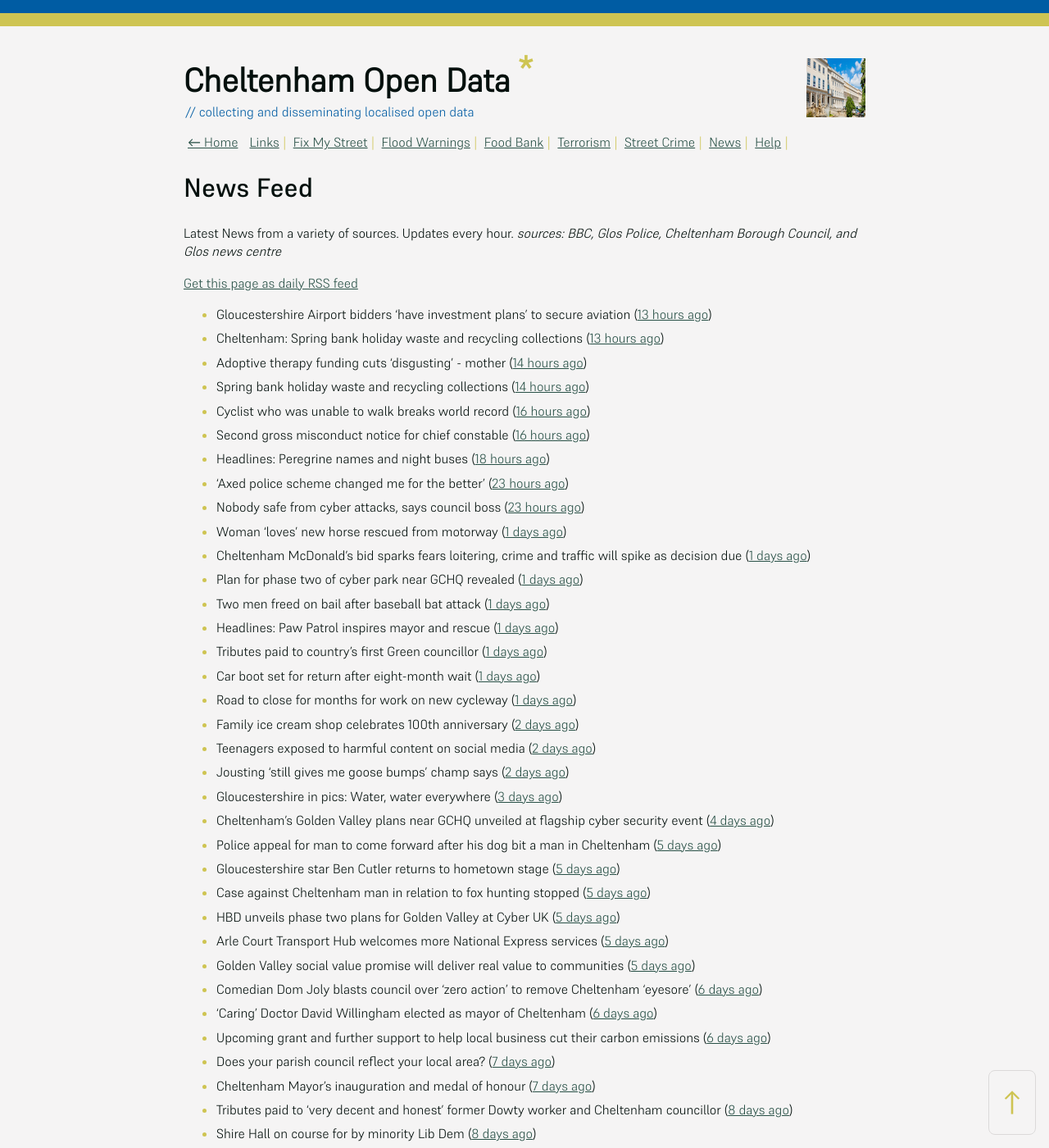
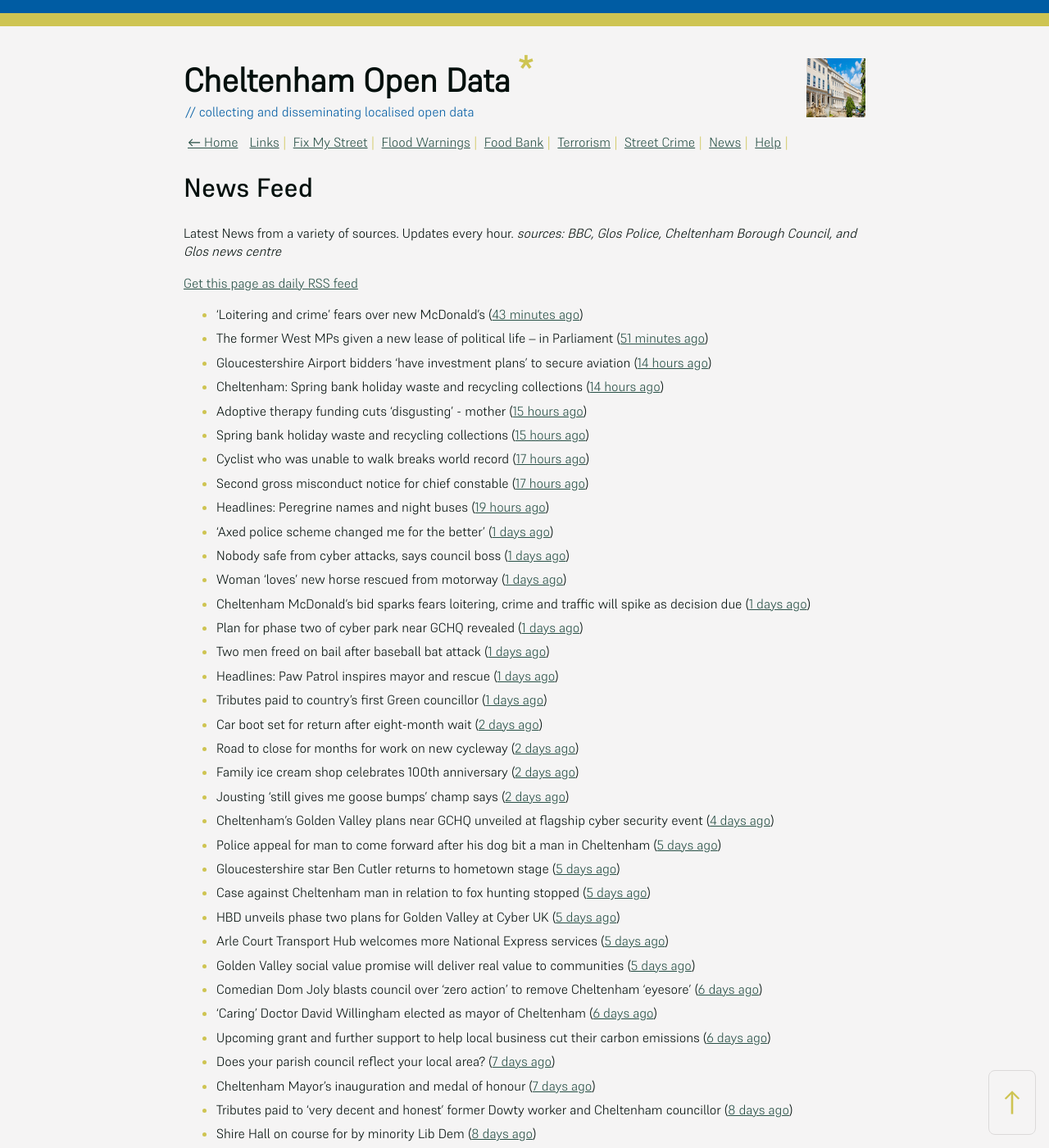
Before and after one commit to mat-0/cheltenham-open-data, a Jekyll site: the page built from _pages/news.md, in a window 1280 px wide and 1400 px high. Shown: the whole window at 82% size. Built offline with Jekyll 4.4.1, drawn with Linux system fonts in a browser that asks for light colours.

Commit message:
Updated 2025-05-21 05:58:05

```diff
--- a/_pages/news.md
+++ b/_pages/news.md
@@ -12,27 +12,27 @@ _sources: BBC, Glos Police, Cheltenham Borough Council, and Glos news centre_
 [Get this page as daily RSS feed](/daily.rss)
 
 <!-- news_marker starts -->
-- Gloucestershire Airport bidders ‘have investment plans’ to secure aviation ([13 hours ago](https://gloucesternewscentre.co.uk/gloucestershire-airport-bidders-have-investment-plans-to-secure-aviation/))
-- Cheltenham: Spring bank holiday waste and recycling collections ([13 hours ago](https://gloucesternewscentre.co.uk/cheltenham-spring-bank-holiday-waste-and-recycling-collections/))
-- Adoptive therapy funding cuts 'disgusting' - mother ([14 hours ago](https://www.bbc.com/news/articles/c4g2rpypmp9o))
-- Spring bank holiday waste and recycling collections ([14 hours ago](https://www.cheltenham.gov.uk/news/article/3013/spring_bank_holiday_waste_and_recycling_collections))
-- Cyclist who was unable to walk breaks world record ([16 hours ago](https://www.bbc.com/news/articles/ce822e66159o))
-- Second gross misconduct notice for chief constable ([16 hours ago](https://www.bbc.com/news/articles/cy8nnxy83lro))
-- Headlines: Peregrine names and night buses ([18 hours ago](https://www.bbc.com/news/articles/cr7zznnkyrgo))
-- 'Axed police scheme changed me for the better' ([23 hours ago](https://www.bbc.com/news/articles/cj425087v5po))
-- Nobody safe from cyber attacks, says council boss ([23 hours ago](https://www.bbc.com/news/articles/cyvm4ljl2l8o))
+- ‘Loitering and crime’ fears over new McDonald’s ([43 minutes ago](https://www.bbc.com/news/articles/ckg4xerxx67o))
+- The former West MPs given a new lease of political life – in Parliament ([51 minutes ago](https://www.bbc.com/news/articles/cp8y26vvkyxo))
+- Gloucestershire Airport bidders ‘have investment plans’ to secure aviation ([14 hours ago](https://gloucesternewscentre.co.uk/gloucestershire-airport-bidders-have-investment-plans-to-secure-aviation/))
+- Cheltenham: Spring bank holiday waste and recycling collections ([14 hours ago](https://gloucesternewscentre.co.uk/cheltenham-spring-bank-holiday-waste-and-recycling-collections/))
+- Adoptive therapy funding cuts 'disgusting' - mother ([15 hours ago](https://www.bbc.com/news/articles/c4g2rpypmp9o))
+- Spring bank holiday waste and recycling collections ([15 hours ago](https://www.cheltenham.gov.uk/news/article/3013/spring_bank_holiday_waste_and_recycling_collections))
+- Cyclist who was unable to walk breaks world record ([17 hours ago](https://www.bbc.com/news/articles/ce822e66159o))
+- Second gross misconduct notice for chief constable ([17 hours ago](https://www.bbc.com/news/articles/cy8nnxy83lro))
+- Headlines: Peregrine names and night buses ([19 hours ago](https://www.bbc.com/news/articles/cr7zznnkyrgo))
+- 'Axed police scheme changed me for the better' ([1 days ago](https://www.bbc.com/news/articles/cj425087v5po))
+- Nobody safe from cyber attacks, says council boss ([1 days ago](https://www.bbc.com/news/articles/cyvm4ljl2l8o))
 - Woman 'loves' new horse rescued from motorway ([1 days ago](https://www.bbc.com/news/articles/c4g2r40ye9eo))
 - Cheltenham McDonald’s bid sparks fears loitering, crime and traffic will spike as decision due ([1 days ago](https://gloucesternewscentre.co.uk/cheltenham-mcdonalds-bid-sparks-fears-loitering-crime-and-traffic-will-spike-as-decision-due/))
 - Plan for phase two of cyber park near GCHQ revealed ([1 days ago](https://www.bbc.com/news/articles/clygqx2jp95o))
 - Two men freed on bail after baseball bat attack ([1 days ago](https://www.bbc.com/news/articles/c4ge7l3nvv1o))
 - Headlines: Paw Patrol inspires mayor and rescue ([1 days ago](https://www.bbc.com/news/articles/cj93e7x34ewo))
 - Tributes paid to country's first Green councillor ([1 days ago](https://www.bbc.com/news/articles/cd7gvr0g0qgo))
-- Car boot set for return after eight-month wait ([1 days ago](https://www.bbc.com/news/articles/cx2qvp3lp61o))
-- Road to close for months for work on new cycleway ([1 days ago](https://www.bbc.com/news/articles/cded9232w5wo))
+- Car boot set for return after eight-month wait ([2 days ago](https://www.bbc.com/news/articles/cx2qvp3lp61o))
+- Road to close for months for work on new cycleway ([2 days ago](https://www.bbc.com/news/articles/cded9232w5wo))
 - Family ice cream shop celebrates 100th anniversary ([2 days ago](https://www.bbc.com/news/articles/crr7dg8n471o))
-- Teenagers exposed to harmful content on social media ([2 days ago](https://www.bbc.com/news/videos/c1kvmv9w348o))
 - Jousting 'still gives me goose bumps' champ says ([2 days ago](https://www.bbc.com/news/articles/cm2yd1d3d7eo))
-- Gloucestershire in pics: Water, water everywhere ([3 days ago](https://www.bbc.com/news/articles/c8e6d4g6k88o))
 - Cheltenham’s Golden Valley plans near GCHQ unveiled at flagship cyber security event ([4 days ago](https://gloucesternewscentre.co.uk/cheltenhams-golden-valley-plans-near-gchq-unveiled-at-flagship-cyber-security-event/))
 - Police appeal for man to come forward after his dog bit a man in Cheltenham ([5 days ago](https://gloucesternewscentre.co.uk/police-appeal-for-man-to-come-forward-after-his-dog-bit-a-man-in-cheltenham/))
 - Gloucestershire star Ben Cutler returns to hometown stage ([5 days ago](https://gloucesternewscentre.co.uk/gloucestershire-star-ben-cutler-returns-to-hometown-stage/))
```
Also changed, not shown: _data/flood.json (+5 -48 lines), index.md (+5 -5 lines).
